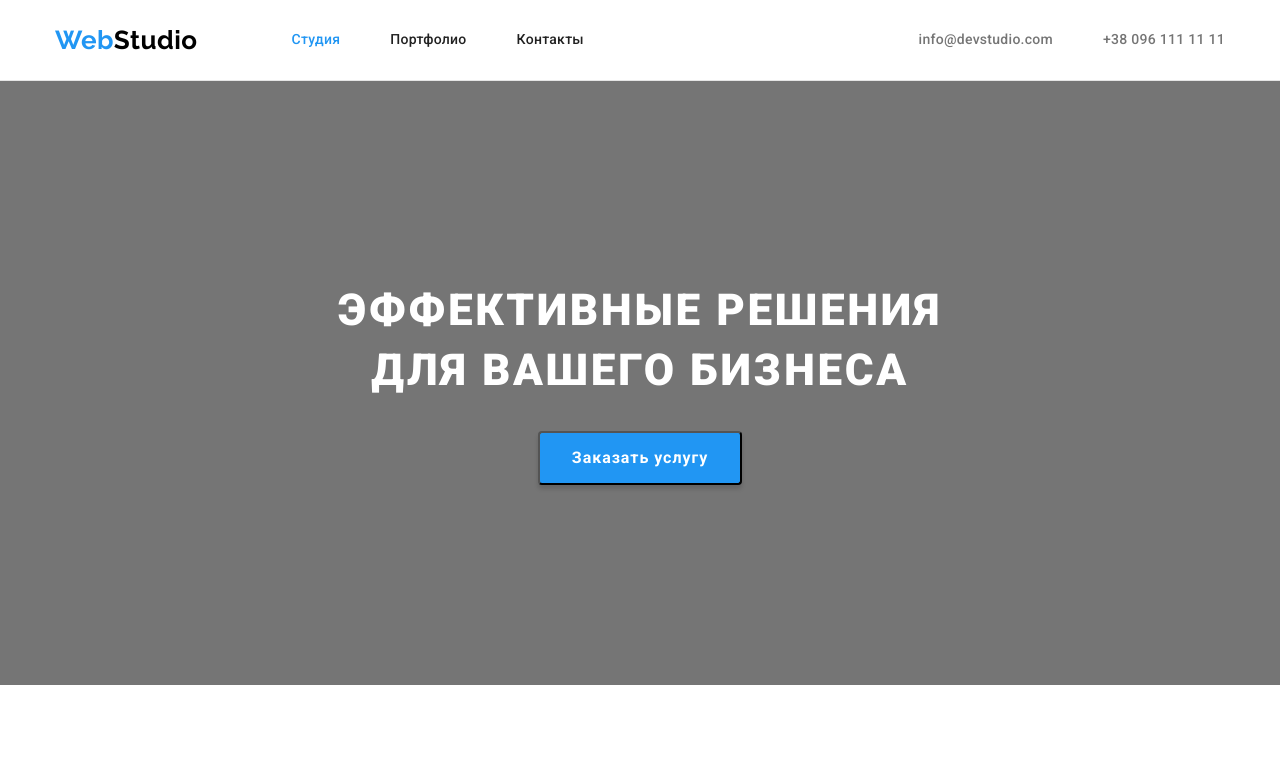
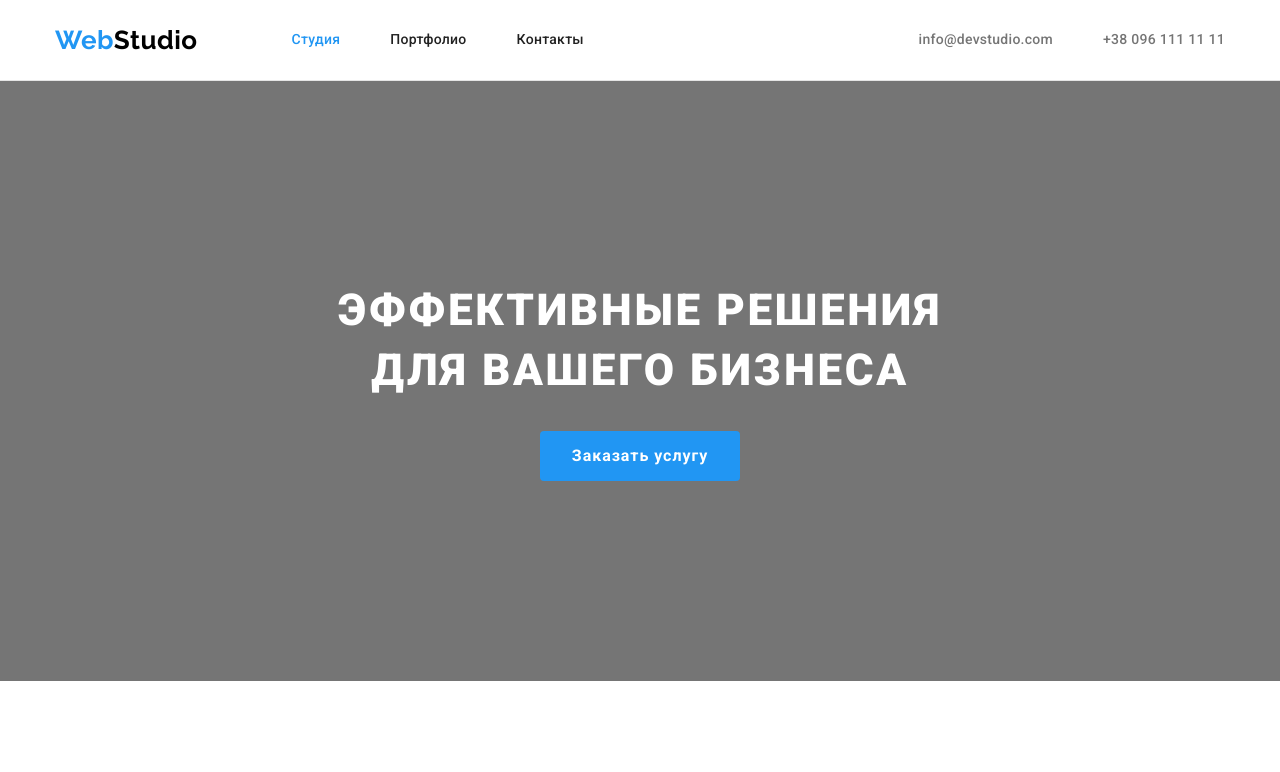
Before and after one commit to Alexandr0320/goit-markup-hw-03, a plain HTML site: page index.html in a window 1280 px wide. Shown: the top 772 px of the page. Drawn offline with nearby package versions, Linux system fonts and the light colour scheme.

```diff
--- a/CSS/style.css
+++ b/CSS/style.css
@@ -200,12 +200,12 @@
   margin: auto;
   font-family: inherit;
   border-radius: 4px;
+  border: none;
 
   padding: 10px 32px;
 
   background-color: var(--accent-color);
   color: var(--background-color);
-  box-shadow: 0px 4px 4px rgba(0, 0, 0, 0.15);
 
   font-weight: bold;
   font-size: 16px;
@@ -216,7 +216,7 @@
 
 .button:hover,
 .button:focus {
-  color: var(--background-color);
+  box-shadow: 0px 4px 4px rgba(0, 0, 0, 0.15);
 }
 
 /*=========================section=================================*/
```
